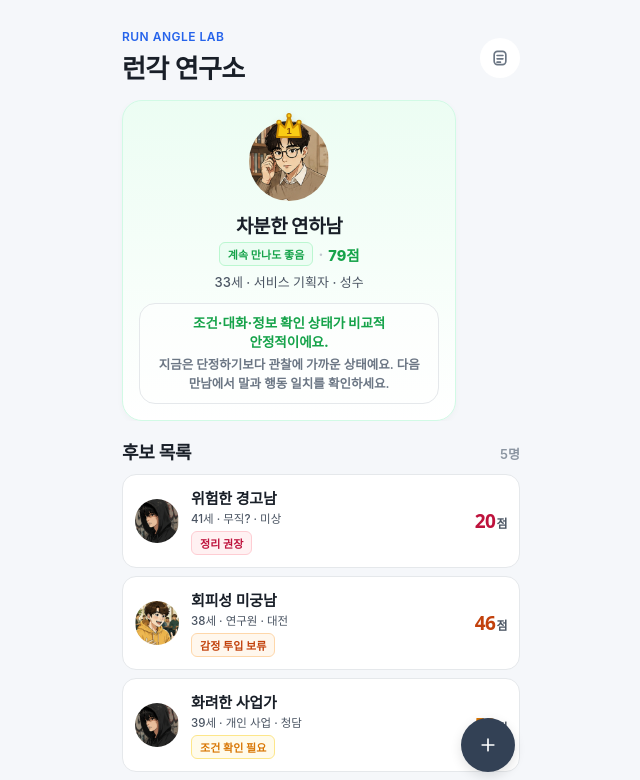
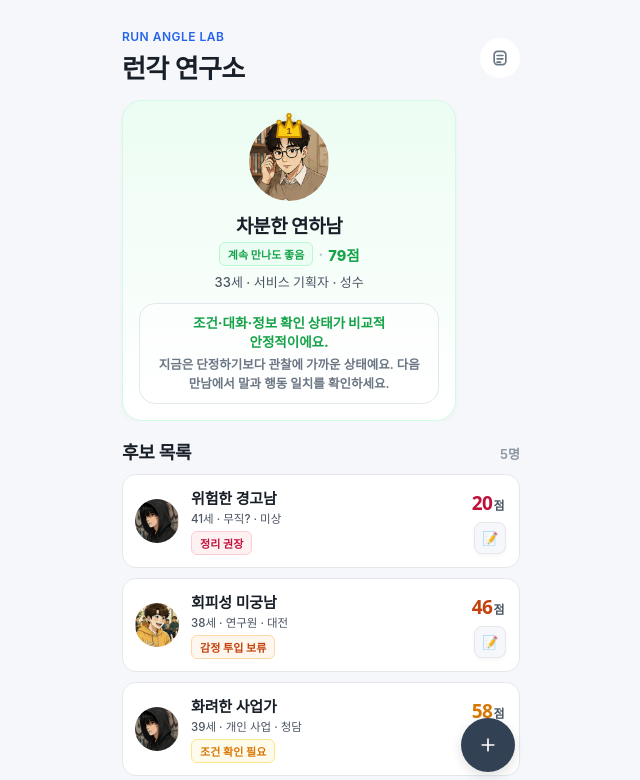
Before and after one commit to cathy-park/rungak, a React (Vite) app: page / in a window 1280 px wide. Shown: the top 780 px of the page, without its empty margins (319-959 px from the left). Built offline with nearby package versions, Linux system fonts and the light colour scheme.

Commit message:
feat: 후보 리스트 빠른메모 숏컷, 누적 기록 히스토리 지원 및 점수 완화 라벨 추가

```diff
--- a/src/App.jsx
+++ b/src/App.jsx
@@ -600,6 +600,20 @@ function candidateMarkdown(candidate, report) {
       }).join('\n\n')
     : '기록 없음';
 
+  const quickNotesHistory = (candidate.quickNotes || []).length
+    ? candidate.quickNotes.map((note) => {
+        const dateStr = new Date(note.createdAt).toISOString().replace('T', ' ').slice(0, 16);
+        const lines = [
+          `### ${dateStr}`,
+          note.summary ? `- 한 줄 메모: ${note.summary}` : '',
+          note.good ? `- 좋았던 점: ${note.good}` : '',
+          note.concern ? `- 찝찝했던 점: ${note.concern}` : '',
+          note.nextCheck ? `- 다음 확인점: ${note.nextCheck}` : ''
+        ].filter(Boolean);
+        return lines.join('\n');
+      }).join('\n\n')
+    : '기록 없음';
+
   return [
     `# 런각 연구소 관계 구조 리포트: ${candidate.name || '무명의 후보'}`,
     '',
@@ -611,11 +625,8 @@ function candidateMarkdown(candidate, report) {
     `- 요약: ${report.label}`,
     `- 코멘트: ${report.comments[0]}`,
     '',
-    '## 2. Quick Note (최근 빠른 기록)',
-    `- 한 줄 메모: ${candidate.quickNoteSummary || '없음'}`,
-    `- 좋았던 점: ${candidate.quickNoteGood || '없음'}`,
-    `- 찝찝했던 점: ${candidate.quickNoteConcern || '없음'}`,
-    `- 다음에 확인할 점: ${candidate.quickNoteNextCheck || '없음'}`,
+    '## 2. 빠른 기록 히스토리',
+    quickNotesHistory,
     '',
     '## 3. 기본 프로필',
     `- 이름/별명: ${candidate.name || '미확인'}`,
@@ -668,6 +679,15 @@ function candidateMarkdown(candidate, report) {
   ].join('\n');
 }
 
+function getScoreStatusLabel(score) {
+  const s = Number(score || 0);
+  if (s === 0) return { label: '미검증', color: 'gray' };
+  if (s <= 3) return { label: '주의', color: 'red' };
+  if (s <= 6) return { label: '관찰중', color: 'amber' };
+  if (s <= 8) return { label: '안정적', color: 'blue' };
+  return { label: '매우 좋음', color: 'green' };
+}
+
 function Chevron({ isOpen }) {
   return (
     <svg
@@ -839,7 +859,7 @@ function ScoreCard({ title, value, max, desc }) {
   const level = scoreLevel(percent);
   return <Card className="scoreCard"><div className="scoreHead"><div><p>{title}</p><strong>{value}<small>/{max}</small></strong></div><div className="right"><Badge color={level.color}>{level.label}</Badge><em>{percent}%</em></div></div><div className="bar"><i className={`tone-bg-${level.color}`} style={{ width: `${percent}%` }} /></div>{desc && <small className="desc">{desc}</small>}</Card>;
 }
-function Home({ candidates, openCandidate, goAdd, openGuide }) {
+function Home({ candidates, openCandidate, goAdd, openGuide, openQuickMemo }) {
   const mapped = candidates.map(candidate => {
     const report = analyze(candidate);
     return { candidate, report };
@@ -924,15 +944,44 @@ function Home({ candidates, openCandidate, goAdd, openGuide }) {
       {candidates.slice().reverse().map((candidate) => {
         const report = analyze(candidate);
         return (
-          <button className="candidateCard" key={candidate.id} onClick={() => openCandidate(candidate)}>
-            <Avatar candidate={candidate} size="sm" />
-            <div>
-              <h3>{candidate.name || '무명의 후보'}</h3>
-              <p>{report.age || '나이 미상'}세 · {candidate.job || '직업 미상'} · {candidate.location || '거주지 미입력'}</p>
-              <Badge color={report.color}>{report.verdict}</Badge>
-            </div>
-            <strong className={`scoreText-${report.color}`}>{report.totalScore}<small>점</small></strong>
-          </button>
+          <div key={candidate.id} style={{ position: 'relative', marginBottom: '10px' }}>
+            <button className="candidateCard" onClick={() => openCandidate(candidate)} style={{ paddingRight: '80px', width: '100%', display: 'flex', margin: 0 }}>
+              <Avatar candidate={candidate} size="sm" />
+              <div style={{ textAlign: 'left' }}>
+                <h3>{candidate.name || '무명의 후보'}</h3>
+                <p>{report.age || '나이 미상'}세 · {candidate.job || '직업 미상'} · {candidate.location || '거주지 미입력'}</p>
+                <Badge color={report.color}>{report.verdict}</Badge>
+              </div>
+              <strong className={`scoreText-${report.color}`} style={{ position: 'absolute', right: '16px', top: '16px' }}>{report.totalScore}<small>점</small></strong>
+            </button>
+            <button
+              className="quickMemoCardBtn"
+              onClick={(e) => {
+                e.stopPropagation();
+                openQuickMemo(candidate);
+              }}
+              style={{
+                position: 'absolute',
+                right: '14px',
+                bottom: '14px',
+                width: '32px',
+                height: '32px',
+                borderRadius: '8px',
+                background: 'var(--bg)',
+                border: '1px solid var(--divider)',
+                display: 'flex',
+                alignItems: 'center',
+                justifyContent: 'center',
+                fontSize: '13px',
+                cursor: 'pointer',
+                zIndex: 2,
+                boxShadow: '0 2px 4px rgba(0,0,0,0.04)'
+              }}
+              title="빠른 메모"
+            >
+              📝
+            </button>
+          </div>
         );
       })}
     </section>
@@ -1649,6 +1698,55 @@ function EditableMemoSection({ value, onSave, placeholder }) {
     </div>
   );
 }
+function QuickMemoModal({ candidate, close, onSave }) {
+  const [form, setForm] = useState({ summary: '', good: '', concern: '', nextCheck: '' });
+  const update = (key, val) => setForm(prev => ({ ...prev, [key]: val }));
+
+  const handleSave = () => {
+    if (!form.summary && !form.good && !form.concern && !form.nextCheck) {
+      close();
+      return;
+    }
+    const newMemo = {
+      id: Date.now(),
+      createdAt: new Date().toISOString(),
+      summary: form.summary,
+      good: form.good,
+      concern: form.concern,
+      nextCheck: form.nextCheck
+    };
+    onSave(candidate.id, newMemo);
+    close();
+  };
+
+  return (
+    <div className="modalBack" onClick={close}>
+      <div className="sheet" onClick={(e) => e.stopPropagation()} style={{ maxHeight: '85vh', display: 'flex', flexDirection: 'column' }}>
+        <div className="sheetHead">
+          <div className="avatarBox">
+            <Avatar candidate={candidate} size="sm" />
+            <div>
+              <h3 style={{ fontSize: '15px', fontWeight: 700 }}>{candidate.name || '후보'} · 빠른 기록</h3>
+              <p style={{ margin: 0, fontSize: '11px', color: 'var(--text-3)' }}>오늘의 관계 흐름을 가볍게 누적해보세요.</p>
+            </div>
+          </div>
+          <button className="close" onClick={close}>×</button>
+        </div>
+        <div className="sheetBody" style={{ flex: 1, overflowY: 'auto', display: 'flex', flexDirection: 'column', paddingBottom: '20px', gap: '10px' }}>
+          <div className="formStack">
+            <Field label="한 줄 메모" value={form.summary} onChange={(v) => update('summary', v)} placeholder="오늘 있었던 일을 짧게 요약하세요." />
+            <Field label="좋았던 점" textarea value={form.good} onChange={(v) => update('good', v)} placeholder="소소하게나마 마음에 든 점" rows={2} />
+            <Field label="찝찝했던 점" textarea value={form.concern} onChange={(v) => update('concern', v)} placeholder="약간 걸리는 기분이나 신호" rows={2} />
+            <Field label="다음 확인점" textarea value={form.nextCheck} onChange={(v) => update('nextCheck', v)} placeholder="다음에 스치듯 관찰해 볼 포인트" rows={2} />
+          </div>
+          <button className="primary" onClick={handleSave} style={{ width: '100%', marginTop: '20px', padding: '14px', fontSize: '14px', fontWeight: 700, borderRadius: '12px' }}>
+            ⚡️ 관찰 기록 누적 저장
+          </button>
+        </div>
+      </div>
+    </div>
+  );
+}
 function DetailModal({ candidate, close, edit, remove, saveTimeline, updateField }) {
   const report = analyze(candidate);
   const [copied, setCopied] = useState(false);
@@ -1716,27 +1814,30 @@ function DetailModal({ candidate, close, edit, remove, saveTimeline, updateField
             </button>
           </Card>
 
-          {/* 1. 빠른 기록 Quick Note (기본 펼침) */}
-          <DetailAccordion title="빠른 기록 Quick Note" subtitle="한 줄 메모 및 최근 특이사항" defaultOpen={true}>
+          {/* 1. 빠른 기록 히스토리 (기본 펼침) */}
+          <DetailAccordion title="빠른 기록 히스토리" subtitle="날짜 기반 한줄평 및 관찰 메모 누적 기록" defaultOpen={true}>
             <div style={{ display: 'flex', flexDirection: 'column', gap: '12px' }}>
-              <div style={{ padding: '12px', background: 'var(--bg)', borderRadius: '10px', border: '1px solid var(--divider)' }}>
-                <small style={{ display: 'block', fontSize: '10px', color: 'var(--text-3)', marginBottom: '4px', fontWeight: 700 }}>💡 한 줄 메모</small>
-                <p style={{ fontSize: '13.5px', color: 'var(--text-1)', margin: 0, fontWeight: 600 }}>{candidate.quickNoteSummary || '기록 없음'}</p>
-              </div>
-              <div className="grid2">
-                <div style={{ padding: '10px 12px', background: 'var(--green-light)', borderRadius: '10px', border: '1px solid var(--green-border)' }}>
-                  <small style={{ display: 'block', fontSize: '10px', color: 'var(--green)', marginBottom: '4px', fontWeight: 700 }}>🟢 좋았던 점</small>
-                  <p style={{ fontSize: '12.5px', color: 'var(--text-body)', margin: 0, whiteSpace: 'pre-wrap' }}>{candidate.quickNoteGood || '기록 없음'}</p>
+              {(candidate.quickNotes || []).length === 0 ? (
+                <div style={{ padding: '20px', background: 'var(--bg)', borderRadius: '10px', color: 'var(--text-3)', fontSize: '13px', textAlign: 'center' }}>
+                  아직 누적된 빠른 기록이 없습니다.<br/>목록의 📝 버튼을 통해 가볍게 남겨보세요.
                 </div>
-                <div style={{ padding: '10px 12px', background: 'var(--red-light)', borderRadius: '10px', border: '1px solid var(--red-border)' }}>
-                  <small style={{ display: 'block', fontSize: '10px', color: 'var(--red)', marginBottom: '4px', fontWeight: 700 }}>🔴 찝찝했던 점</small>
-                  <p style={{ fontSize: '12.5px', color: 'var(--text-body)', margin: 0, whiteSpace: 'pre-wrap' }}>{candidate.quickNoteConcern || '기록 없음'}</p>
-                </div>
-              </div>
-              <div style={{ padding: '12px', background: 'var(--blue-light)', borderRadius: '10px', border: '1px solid var(--blue-border)' }}>
-                <small style={{ display: 'block', fontSize: '10px', color: 'var(--blue)', marginBottom: '4px', fontWeight: 700 }}>🔍 다음에 확인할 점</small>
-                <p style={{ fontSize: '12.5px', color: 'var(--text-body)', margin: 0, whiteSpace: 'pre-wrap' }}>{candidate.quickNoteNextCheck || '기록 없음'}</p>
-              </div>
+              ) : (
+                candidate.quickNotes.map((note) => (
+                  <div key={note.id} style={{ background: 'var(--bg)', padding: '14px', borderRadius: '10px', fontSize: '13px', border: '1px solid rgba(0,0,0,0.03)' }}>
+                    <div style={{ display: 'flex', justifyContent: 'space-between', borderBottom: '1px solid var(--divider)', paddingBottom: '6px', marginBottom: '8px' }}>
+                      <span style={{ color: 'var(--blue)', fontSize: '11px', fontWeight: 700 }}>
+                        ⚡️ {new Date(note.createdAt).toLocaleDateString('ko-KR', { month: 'short', day: 'numeric', hour: '2-digit', minute: '2-digit' })}
+                      </span>
+                    </div>
+                    {note.summary && <p style={{ margin: '4px 0 8px 0', color: 'var(--text-1)', fontWeight: 700, fontSize: '13.5px' }}>“{note.summary}”</p>}
+                    <div style={{ display: 'flex', flexDirection: 'column', gap: '5px', fontSize: '12.5px', borderTop: note.summary ? '1px dashed rgba(0,0,0,0.05)' : 'none', paddingTop: note.summary ? '8px' : '0' }}>
+                      {note.good && <div style={{ color: 'var(--text-body)' }}><b style={{ color: 'var(--green)', marginRight: '4px' }}>🟢 좋았던 점:</b> {note.good}</div>}
+                      {note.concern && <div style={{ color: 'var(--text-body)' }}><b style={{ color: 'var(--red)', marginRight: '4px' }}>🟠 찝찝했던 점:</b> {note.concern}</div>}
+                      {note.nextCheck && <div style={{ color: 'var(--text-body)' }}><b style={{ color: 'var(--blue)', marginRight: '4px' }}>👀 다음 확인:</b> {note.nextCheck}</div>}
+                    </div>
+                  </div>
+                ))
+              )}
             </div>
           </DetailAccordion>
 
@@ -1745,10 +1846,14 @@ function DetailModal({ candidate, close, edit, remove, saveTimeline, updateField
             <div className="infoGrid" style={{ display: 'grid', gridTemplateColumns: 'repeat(2, 1fr)', gap: '8px' }}>
               {emotionalBondItems.map(item => {
                 const val = candidate.emotionalBond?.[item.key] ?? 5;
+                const stat = getScoreStatusLabel(val);
                 return (
                   <div key={item.key} className="info" style={{ padding: '10px', borderRadius: '10px', border: '1px solid var(--divider)', display: 'flex', flexDirection: 'column', justifyContent: 'center', background: 'var(--surface)', boxSizing: 'border-box' }}>
                     <small style={{ fontSize: '10px', color: 'var(--text-3)', marginBottom: '3px', display: 'block' }}>{item.label}</small>
-                    <b style={{ fontSize: '13.5px', color: 'var(--text-1)' }}>{val}/10</b>
+                    <div style={{ display: 'flex', alignItems: 'center', gap: '6px' }}>
+                      <b style={{ fontSize: '13.5px', color: 'var(--text-1)' }}>{val}/10</b>
+                      <Badge color={stat.color} style={{ fontSize: '9px', padding: '1px 4px' }}>{stat.label}</Badge>
+                    </div>
                   </div>
                 );
               })}
@@ -1870,7 +1975,14 @@ function DetailModal({ candidate, close, edit, remove, saveTimeline, updateField
                       <p style={{ margin: '2px 0 0 0', fontSize: '11px', color: 'var(--text-3)' }}>{item.desc}</p>
                     </div>
                     <div style={{ display: 'flex', gap: '6px', alignItems: 'center' }}>
-                      {isStatus && statusInfo && <Badge color={statusInfo.color}>{statusInfo.label}</Badge>}
+                      {isStatus && statusInfo ? (
+                        <Badge color={statusInfo.color}>{statusInfo.label}</Badge>
+                      ) : (
+                        (() => {
+                          const stat = getScoreStatusLabel(val);
+                          return <Badge color={stat.color} style={{ fontSize: '9px', padding: '2px 5px' }}>{stat.label}</Badge>;
+                        })()
+                      )}
                       <b style={{ fontSize: '14px', fontFamily: 'var(--font-display)', color: 'var(--blue)' }}>{val}</b>
                     </div>
                   </div>
@@ -2067,12 +2179,25 @@ export default function App() {
         quickNoteGood: c.quickNoteGood || '',
         quickNoteConcern: c.quickNoteConcern || '',
         quickNoteNextCheck: c.quickNoteNextCheck || '',
+        quickNotes: c.quickNotes || (
+          (c.quickNoteSummary || c.quickNoteGood || c.quickNoteConcern || c.quickNoteNextCheck)
+            ? [{
+                id: Date.now() - Math.floor(Math.random() * 100000),
+                createdAt: c.updatedAt || new Date().toISOString(),
+                summary: c.quickNoteSummary || '',
+                good: c.quickNoteGood || '',
+                concern: c.quickNoteConcern || '',
+                nextCheck: c.quickNoteNextCheck || ''
+              }]
+            : []
+        ),
       }));
     } catch { return sampleCandidates; }
   });
   const [selected, setSelected] = useState(null);
   const [editing, setEditing] = useState(null);
   const [guideOpen, setGuideOpen] = useState(false);
+  const [quickMemoCandidate, setQuickMemoCandidate] = useState(null);
 
   useEffect(() => { try { window.localStorage.setItem(STORAGE_KEY, JSON.stringify(candidates)); } catch {} }, [candidates]);
 
@@ -2093,6 +2218,22 @@ export default function App() {
       return updated;
     }));
     if (updated) setSelected(updated);
+  }
+  function addQuickMemo(candidateId, memoObj) {
+    let updated = null;
+    setCandidates((prev) => prev.map((item) => {
+      if (item.id !== candidateId) return item;
+      const existingMemos = item.quickNotes || [];
+      updated = {
+        ...item,
+        quickNotes: [memoObj, ...existingMemos],
+        updatedAt: new Date().toISOString()
+      };
+      return updated;
+    }));
+    if (updated && selected && selected.id === candidateId) {
+      setSelected(updated);
+    }
   }
   function updateCandidateField(candidateId, fieldName, value) {
     let updated = null;
@@ -2166,5 +2307,5 @@ export default function App() {
     event.target.value = '';
   }
 
-  return <div className="app"><div className="phone"><main>{tab === 'home' && <Home candidates={candidates} openCandidate={setSelected} goAdd={() => { setEditing(null); setTab('add'); }} openGuide={() => setGuideOpen(true)}/>} {tab === 'add' && <AddCandidate initialCandidate={editing} onSave={save} onCancel={() => { setEditing(null); setTab('home'); }}/>}</main>{tab === 'home' && <FloatingAdd onClick={() => { setEditing(null); setTab('add'); }}/>} {selected && <DetailModal candidate={selected} close={() => setSelected(null)} edit={startEdit} remove={remove} saveTimeline={saveTimeline} updateField={updateCandidateField}/>} {guideOpen && <GuideModal close={() => setGuideOpen(false)} onExport={exportData} onImport={importData}/>}</div></div>;
-}
+  return <div className="app"><div className="phone"><main>{tab === 'home' && <Home candidates={candidates} openCandidate={setSelected} goAdd={() => { setEditing(null); setTab('add'); }} openGuide={() => setGuideOpen(true)} openQuickMemo={setQuickMemoCandidate}/>} {tab === 'add' && <AddCandidate initialCandidate={editing} onSave={save} onCancel={() => { setEditing(null); setTab('home'); }}/>}</main>{tab === 'home' && <FloatingAdd onClick={() => { setEditing(null); setTab('add'); }}/>} {selected && <DetailModal candidate={selected} close={() => setSelected(null)} edit={startEdit} remove={remove} saveTimeline={saveTimeline} updateField={updateCandidateField}/>} {quickMemoCandidate && <QuickMemoModal candidate={quickMemoCandidate} close={() => setQuickMemoCandidate(null)} onSave={addQuickMemo} />} {guideOpen && <GuideModal close={() => setGuideOpen(false)} onExport={exportData} onImport={importData}/>}</div></div>;
+}
```
